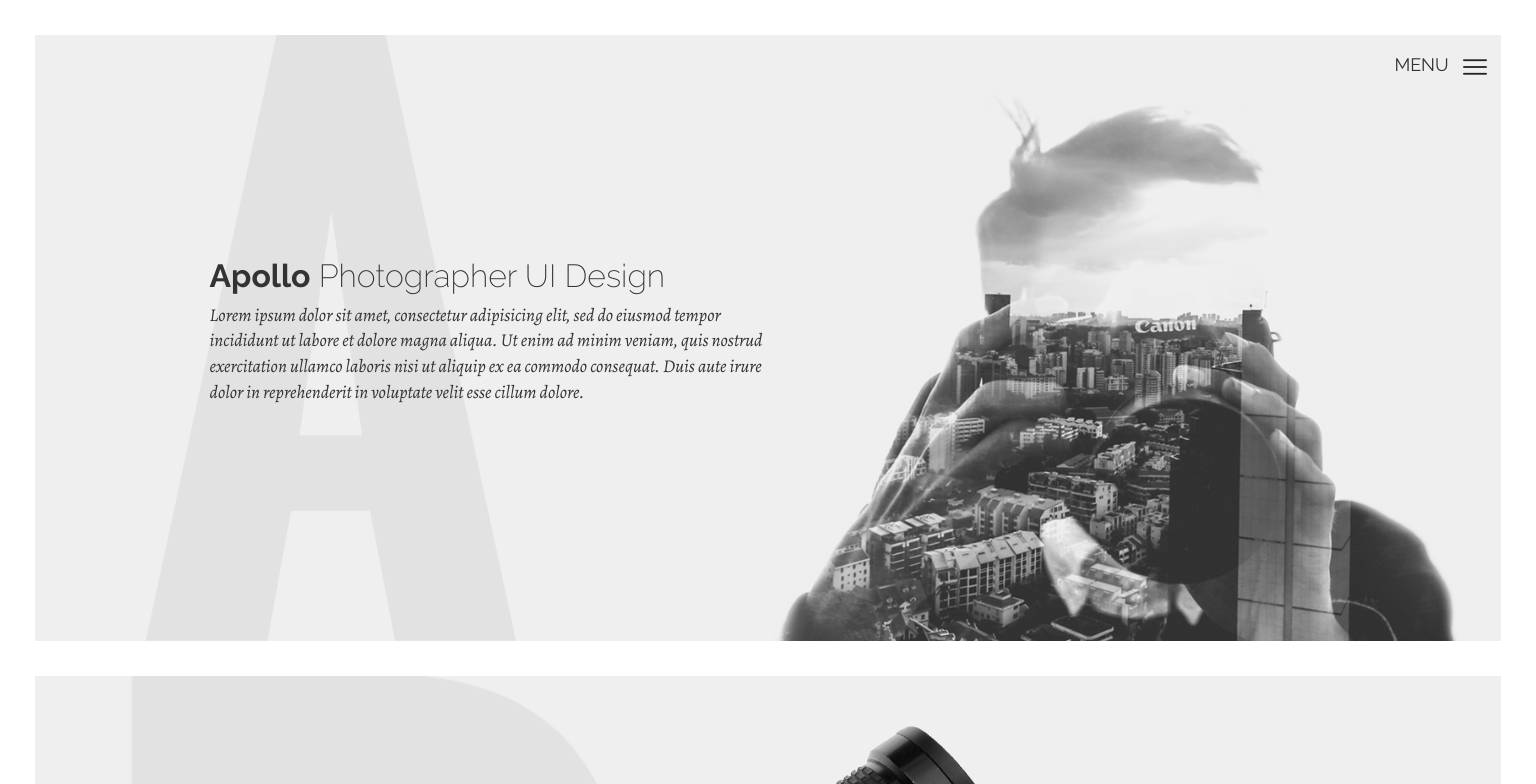
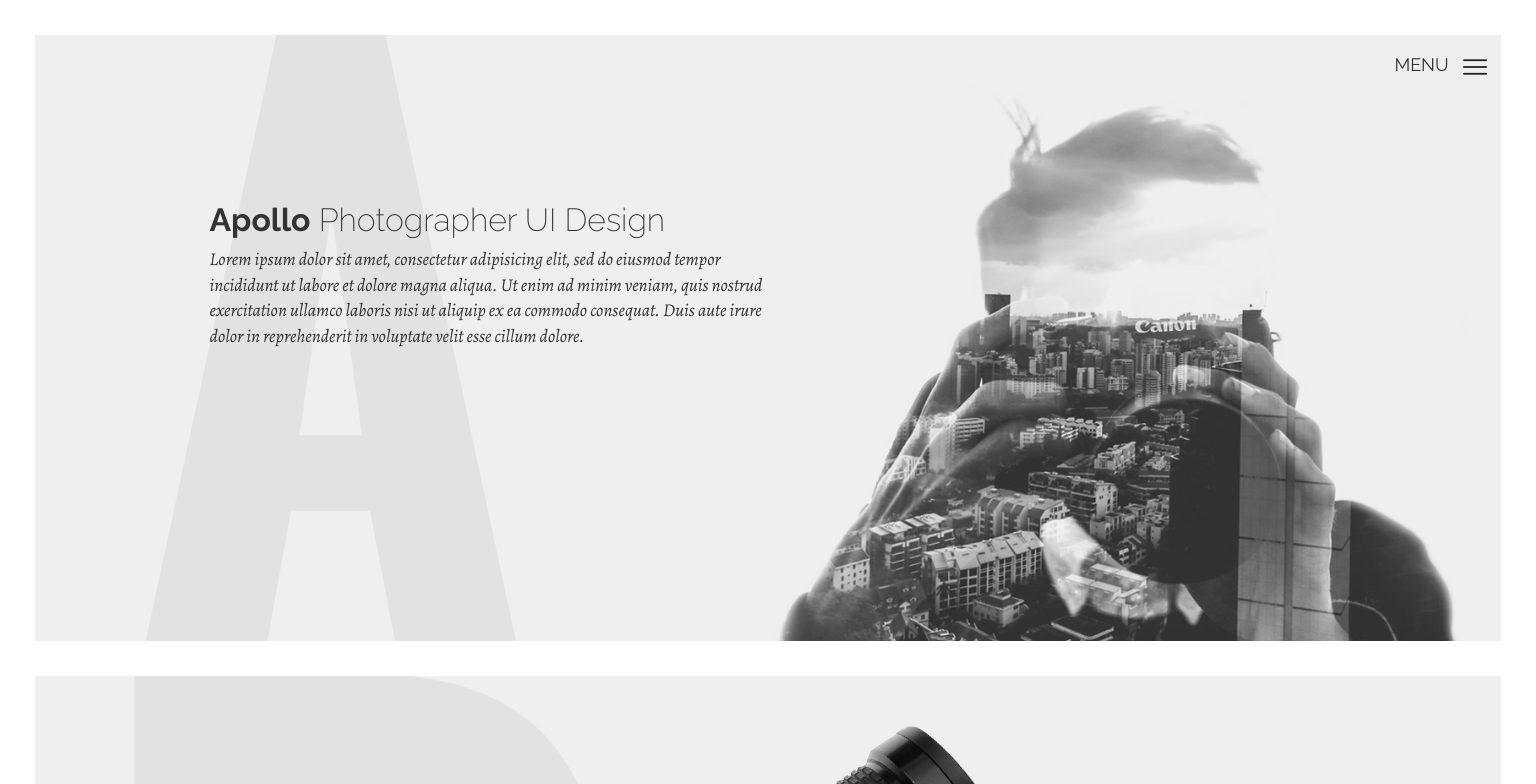
Before and after one commit to training-projects/apollo, a website: page index.html in a window 1536 px wide. Shown: the top 784 px of the page. Drawn offline with nearby package versions, Linux system fonts and the light colour scheme.

Commit message:
main frame #02

```diff
--- a/src/css/components/_main-frame.styl
+++ b/src/css/components/_main-frame.styl
@@ -5,8 +5,12 @@
     padding-bottom: 0
 
     > .text-box
-      float: left
-      margin-left: 10%
+      /* @media 1024px */
+      @media (min-width: 1024px)
+        float: left
+        margin-left: 10%
 
     > .photo
-      float: right
+      /* @media 1024px */
+      @media (min-width: 1024px)
+        float: right
--- a/src/css/objects/_wrappers.styl
+++ b/src/css/objects/_wrappers.styl
@@ -29,7 +29,11 @@
       /* @media 1024px */
       @media (min-width: 1024px)
         max-width: calc(40%)
-        margin-top: 12%
+        margin-top: 2%
+
+      /* @media 1336px */
+      @media (min-width: 1336px)
+        margin-top: 8%
 
     > .photo
       max-width: 50%
```
Also changed, not shown: assets/css/main.css, 1 other file.
